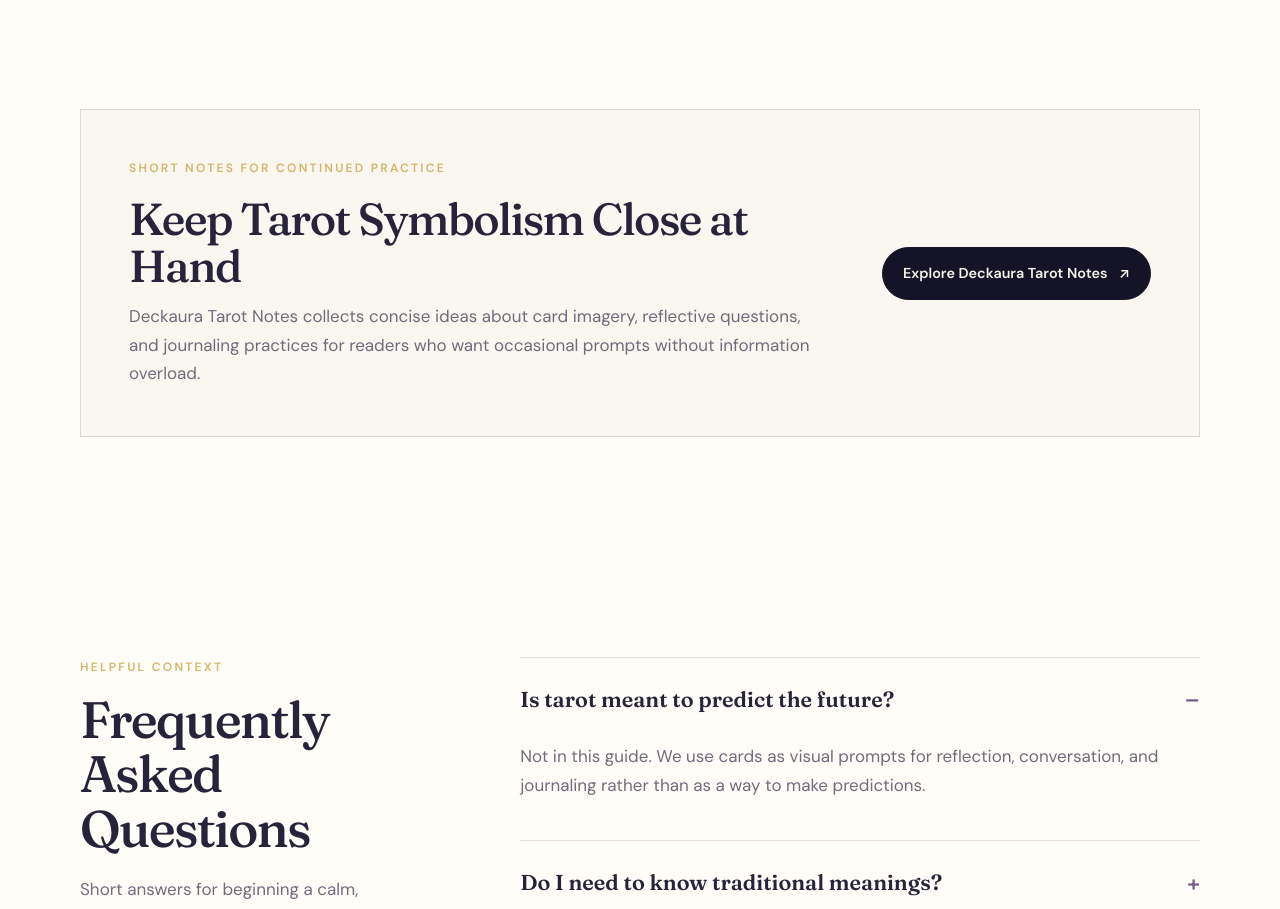
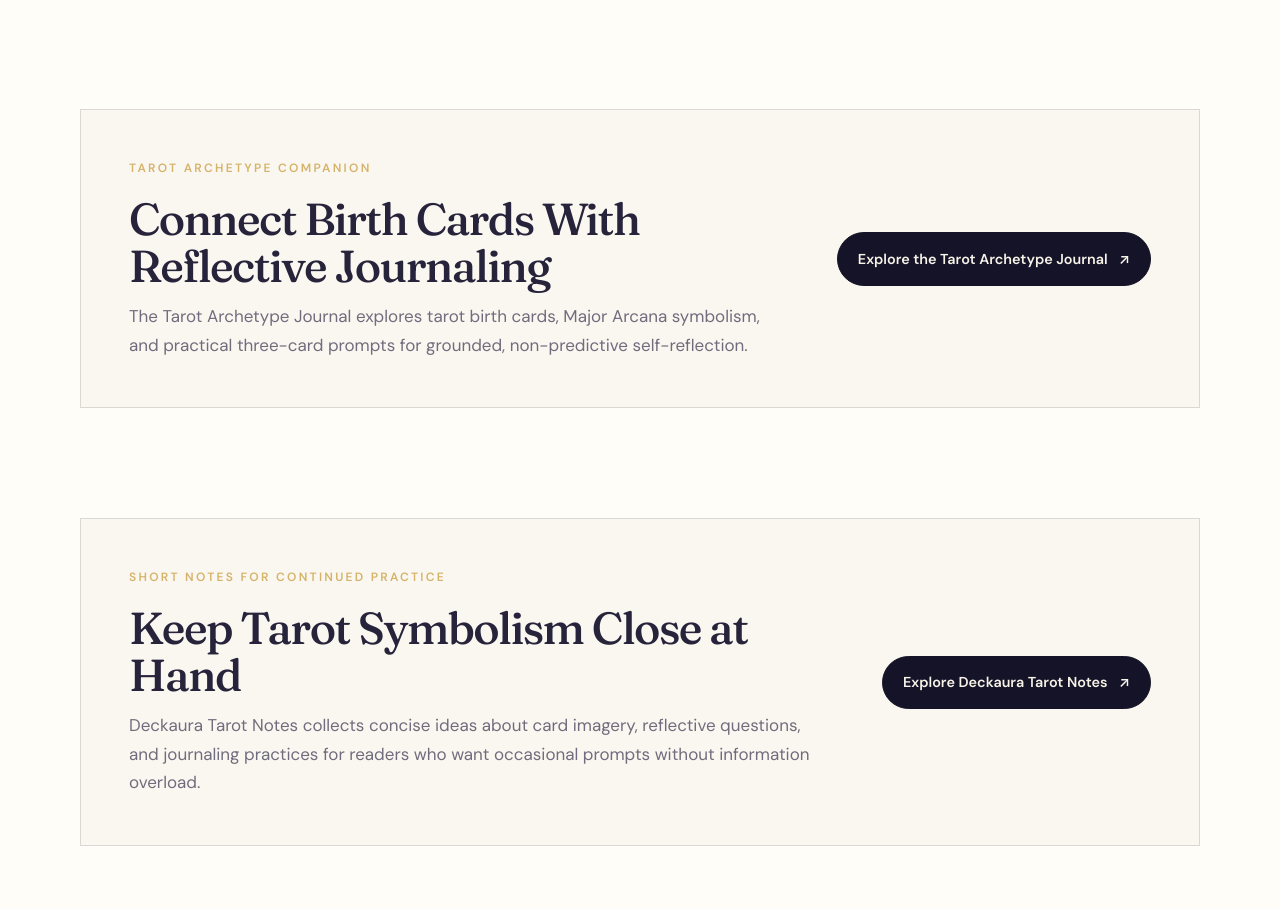
Before and after one commit to gokimedia/deckaura-tarot-symbolism-guide, a plain HTML site: page index.html in a window 1280 px wide. Shown: the part 4932-5841 px from the top of the page. Drawn offline with Linux system fonts and the light colour scheme.

Commit message:
Link Tarot Archetype Journal

```diff
--- a/index.html
+++ b/index.html
@@ -54,7 +54,8 @@
           { "@type": "Thing", "name": "Reflective journaling" }
         ],
         "relatedLink": [
-          "https://the-symbol-spread-journal.webflow.io/"
+          "https://the-symbol-spread-journal.webflow.io/",
+          "https://temp-buvrupyqlmouknruwgal.webadorsite.com/"
         ]
       },
       {
@@ -314,6 +315,17 @@
       </div>
     </section>
 
+    <section class="section related-section" aria-labelledby="archetype-journal-heading">
+      <div class="shell related-note">
+        <div>
+          <p class="eyebrow">Tarot archetype companion</p>
+          <h2 id="archetype-journal-heading">Connect Birth Cards With Reflective Journaling</h2>
+          <p>The Tarot Archetype Journal explores tarot birth cards, Major Arcana symbolism, and practical three-card prompts for grounded, non-predictive self-reflection.</p>
+        </div>
+        <a class="button button-ink" href="https://temp-buvrupyqlmouknruwgal.webadorsite.com/" target="_blank" rel="noopener">Explore the Tarot Archetype Journal <span aria-hidden="true">↗</span></a>
+      </div>
+    </section>
+
     <section class="section related-section" aria-labelledby="tarot-notes-heading">
       <div class="shell related-note">
         <div>
```
Also changed, not shown: 1 other file.
